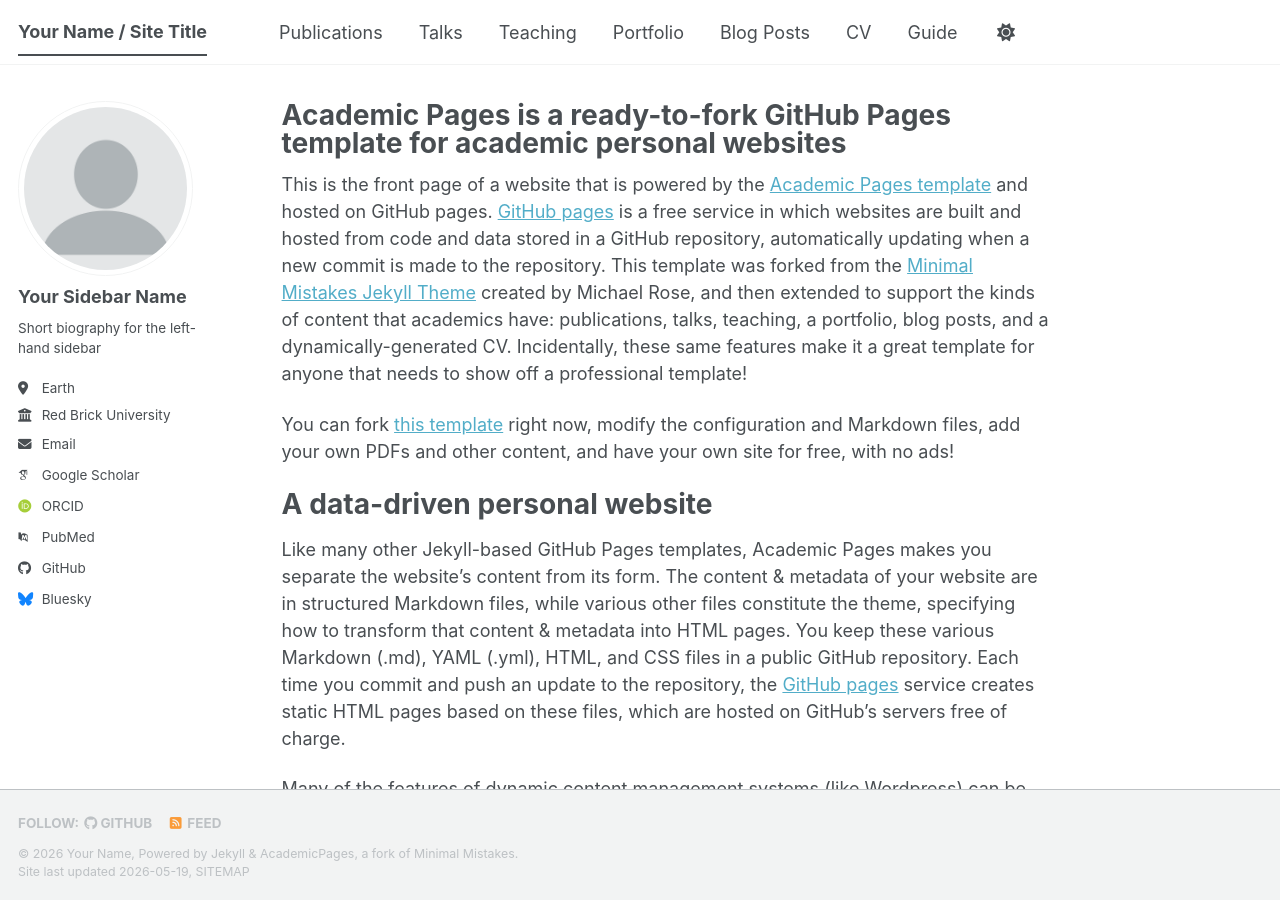
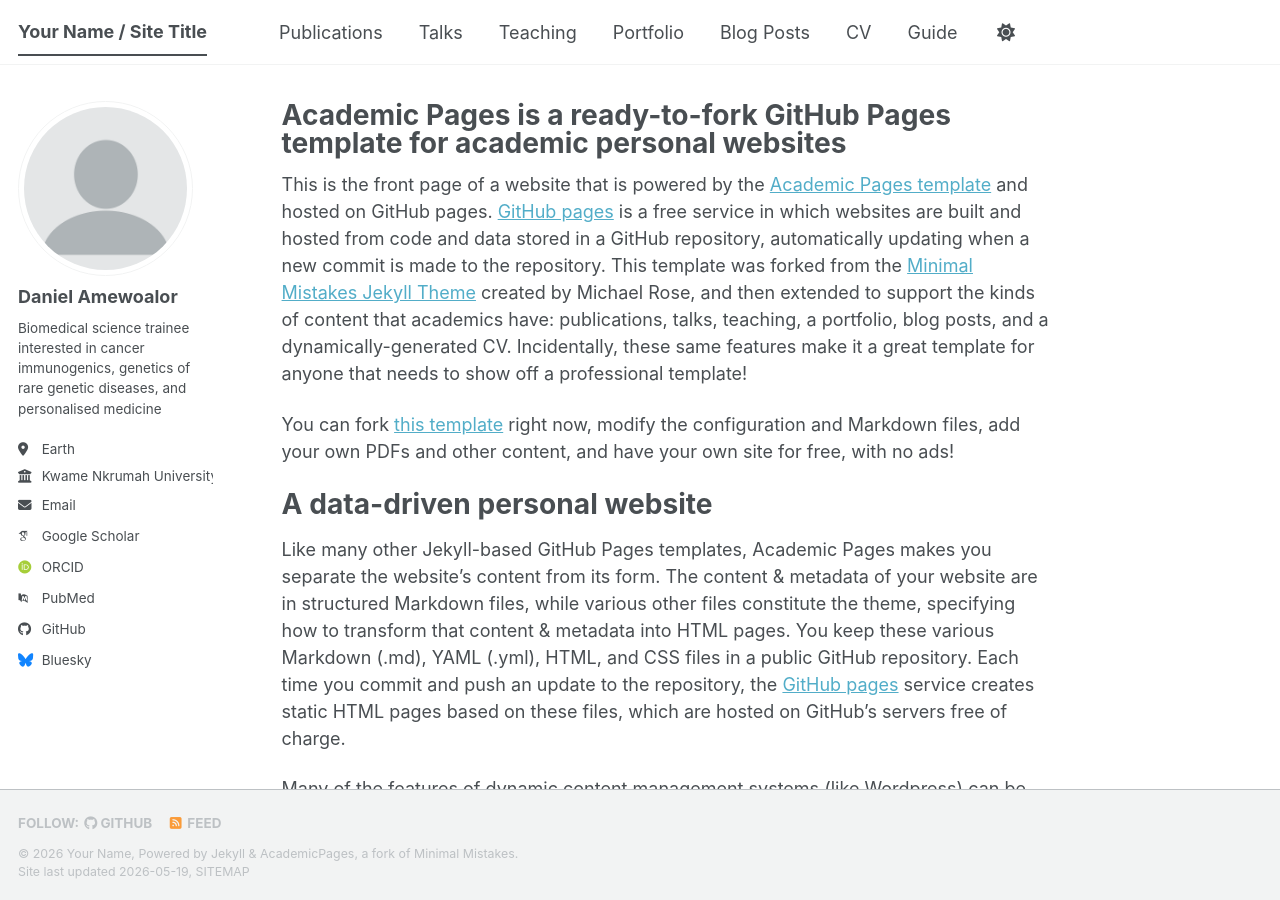
Before and after one commit to AmewoalorDaniel/amewoalordaniel.github.io, a Jekyll site: the page built from _pages/about.md, in a window 1280 px wide and 900 px high. Built offline with Jekyll 4.4.1, drawn with Linux system fonts in a browser that asks for light colours; some web fonts are replaced; a script bundle is joined from its source files by our own code; library files that are not in the unit come from our copies.

Commit message:
Update _config.yml

```diff
--- a/_config.yml
+++ b/_config.yml
@@ -24,13 +24,13 @@ repository               : "academicpages/academicpages.github.io"
 author:
   # Biographic information
   avatar           : "profile.png"
-  name             : "Your Sidebar Name"
-  pronouns         : # example: "she/her"
-  bio              : "Short biography for the left-hand sidebar"
+  name             : "Daniel Amewoalor"
+  pronouns         : # example: "him/his"
+  bio              : "Biomedical science trainee interested in cancer immunogenics, genetics of rare genetic diseases, and personalised medicine"
   location         : "Earth"
-  employer         : "Red Brick University"
+  employer         : "Kwame Nkrumah University of Science and Technology"
   uri              : # URL
-  email            : "none@example.org"
+  email            : "daniel.amewoalor.official@gmail.com"
 
   # Academic websites
   academia         : # URL
```
